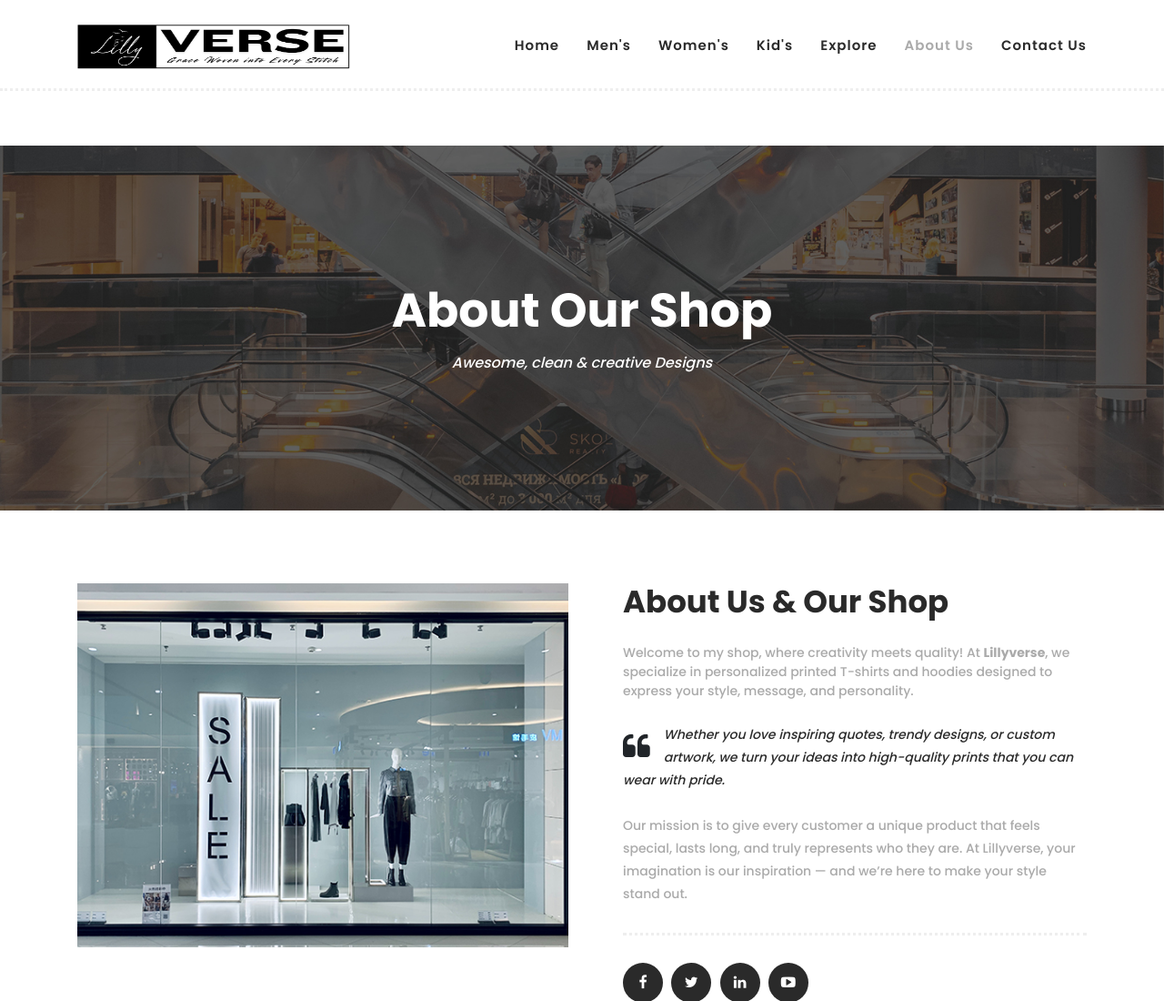
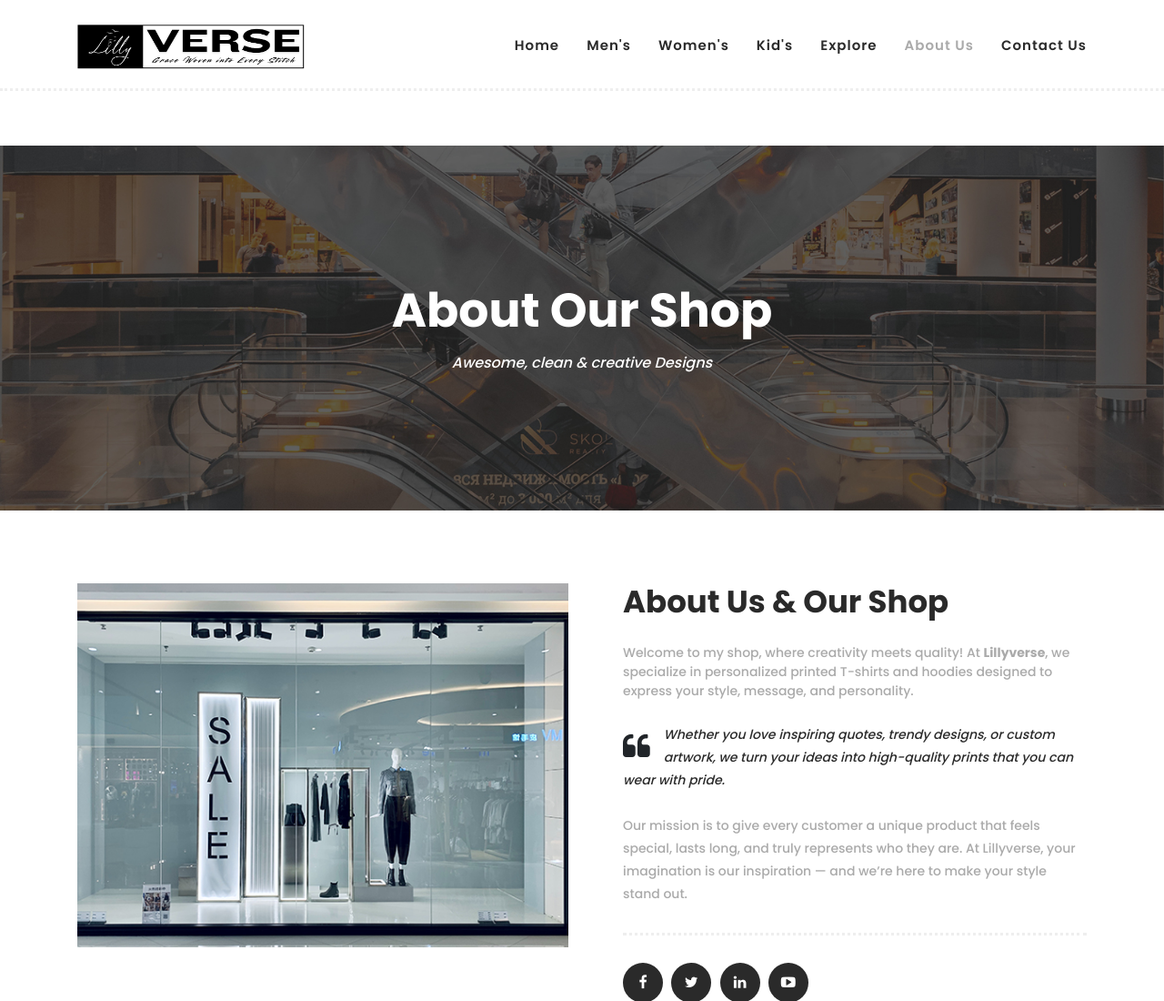
Before and after one commit to ChitturiRajesh555/Lillyverse, a plain HTML site: page about.html in a window 1280 px wide. Shown: the top 1100 px of the page at 91% size. Drawn offline with Linux system fonts and the light colour scheme.

Commit message:
Update about.html

```diff
--- a/about.html
+++ b/about.html
@@ -53,7 +53,7 @@ https://Lillyverse.in
                     <nav class="main-nav">
                         <!-- ***** Logo Start ***** -->
                         <a href="index.html" class="logo">
-                            <img src="assets/images/logo.png" height="50px" width="300px" alt="logo">
+                            <img src="assets/images/logo.png" height="50px" width="250px" alt="logo">
                         </a>
                         <!-- ***** Logo End ***** -->
                         <!-- ***** Menu Start ***** -->
```
